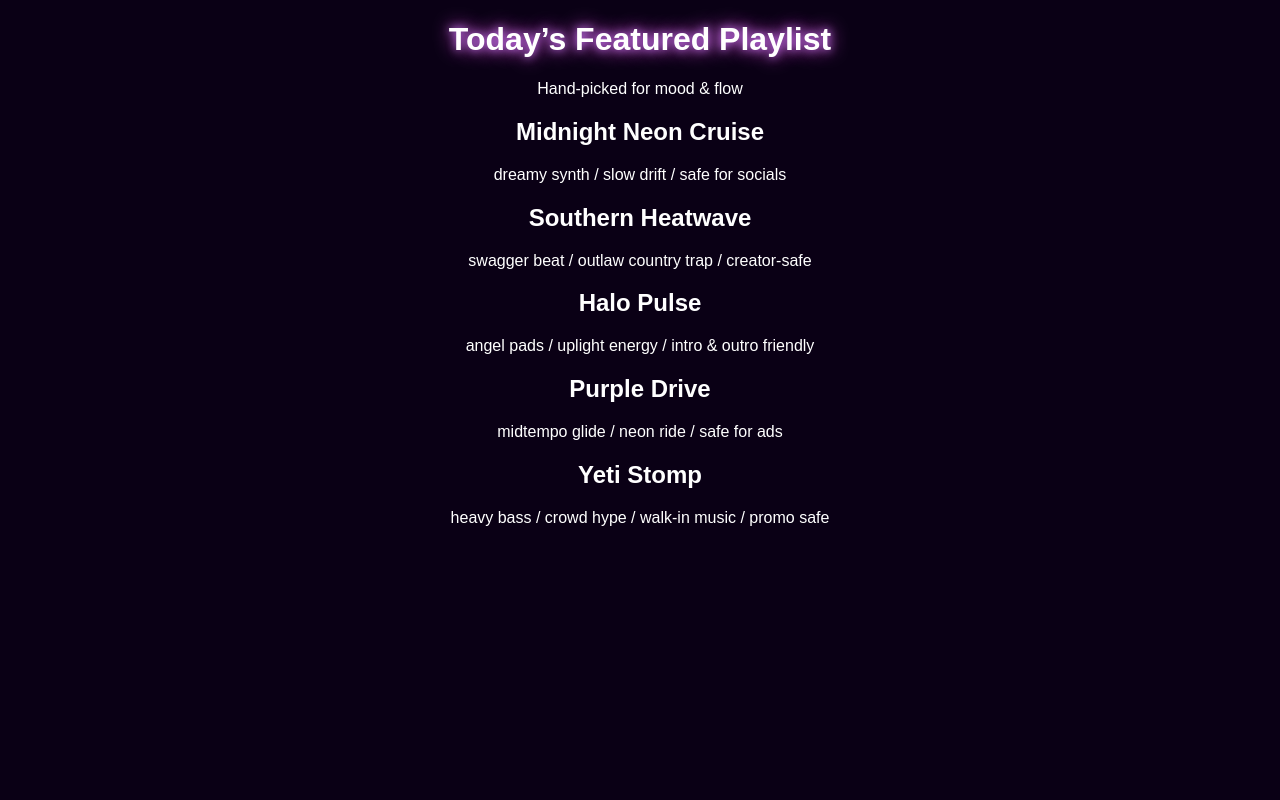
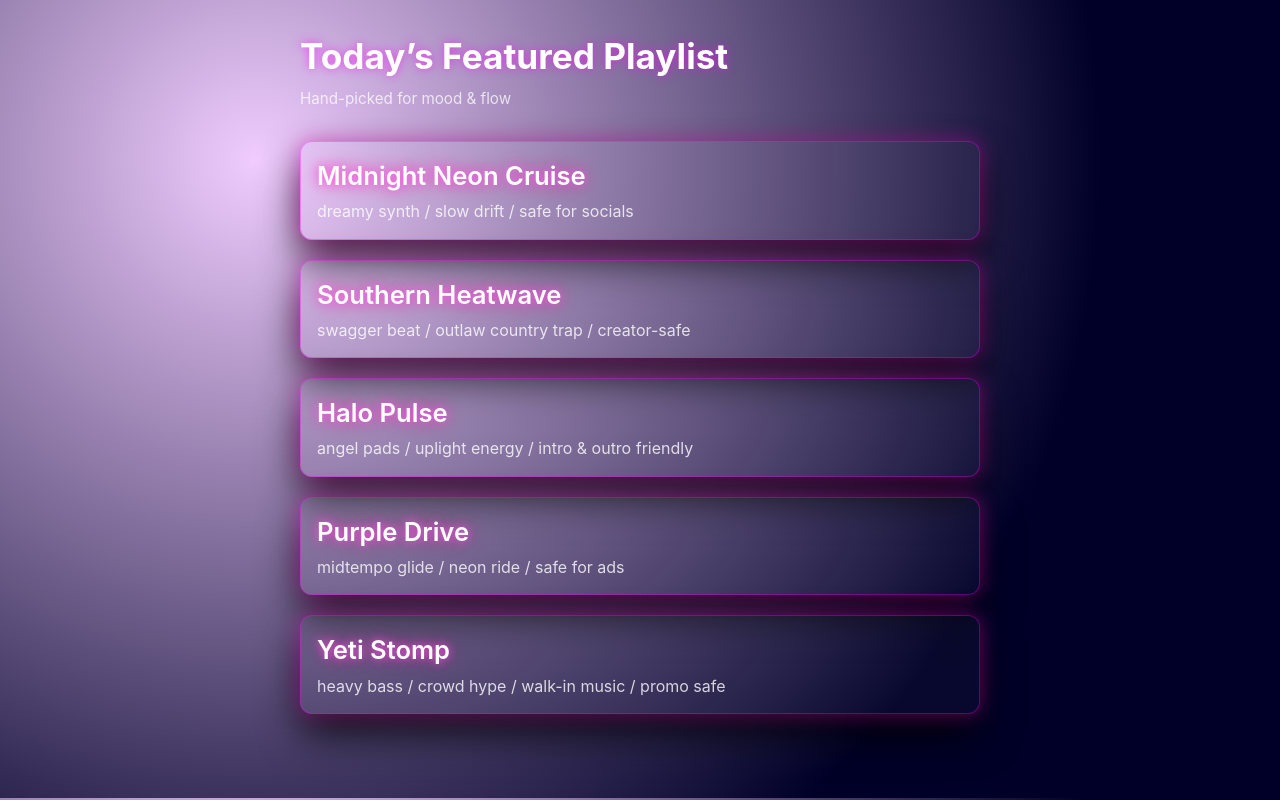
Before and after one commit to timmyjonesusn-netizen/Timmy-wsgi, a Flask app: page / in a window 1280 px wide. Run offline with Flask 3, Linux system fonts and the light colour scheme.

Commit message:
Update style.css

```diff
--- a/static/style.css
+++ b/static/style.css
@@ -1,63 +1,73 @@
+/* Page base */
 body {
-  background-color: #0a0015;
-  color: #fff;
-  font-family: 'Arial', sans-serif;
-  text-align: center;
-  margin: 0;
-  padding: 0;
+    margin: 0;
+    font-family: -apple-system, BlinkMacSystemFont, "Inter", "Helvetica Neue", Arial, sans-serif;
+    background: radial-gradient(circle at 20% 20%, rgba(180,0,255,0.2) 0%, rgba(0,0,40,1) 70%);
+    color: #fff;
+    line-height: 1.4;
+    padding: 2rem 1.25rem 4rem;
 }
 
-.container {
-  max-width: 700px;
-  margin: 60px auto;
-  padding: 30px;
-  background: rgba(60, 0, 90, 0.3);
-  border-radius: 15px;
-  box-shadow: 0 0 25px rgba(255, 0, 255, 0.6);
+/* Layout wrapper */
+.page-wrap {
+    max-width: 680px;
+    margin: 0 auto;
 }
 
-h1 {
-  font-size: 2em;
-  text-shadow: 0 0 10px #d37cff, 0 0 20px #ff66ff;
+/* Header text */
+.headline {
+    font-size: 1.9rem;
+    font-weight: 700;
+    margin: 0 0 .4rem 0;
+    color: #fff;
+    text-shadow: 0 0 10px rgba(255,0,255,0.6);
 }
 
-.tagline {
-  color: #ffccff;
-  font-style: italic;
-  margin-bottom: 25px;
+.subhead {
+    font-size: 0.95rem;
+    font-weight: 400;
+    color: rgba(255,255,255,0.75);
+    margin: 0 0 2rem 0;
 }
 
-.box {
-  background: rgba(255, 255, 255, 0.05);
-  border: 1px solid rgba(255, 200, 255, 0.3);
-  padding: 20px;
-  margin: 15px 0;
-  border-radius: 10px;
-  box-shadow: 0 0 10px rgba(200, 100, 255, 0.3);
+/* Playlist cards */
+.playlist-block {
+    background: rgba(255,255,255,0.03);
+    border: 1px solid rgba(255,0,255,0.35);
+    border-radius: 12px;
+    padding: 1rem 1rem 1rem;
+    margin-bottom: 1.25rem;
+    box-shadow:
+        0 0 20px rgba(255,0,200,0.4),
+        0 20px 40px rgba(0,0,0,0.8);
 }
 
-.box h2 {
-  color: #ffccff;
+/* Playlist title */
+.playlist-name {
+    font-size: 1.4rem;
+    font-weight: 600;
+    margin: 0 0 .4rem 0;
+    color: #fff;
+    text-shadow: 0 0 8px rgba(255,100,255,0.8),
+                 0 0 16px rgba(255,0,140,0.7);
 }
 
-a {
-  color: #ff80ff;
-  text-decoration: none;
+/* Playlist description text */
+.playlist-desc {
+    margin: 0;
+    font-size: 0.95rem;
+    color: rgba(255,255,255,0.8);
 }
 
-a:hover {
-  color: #ffffff;
-  text-shadow: 0 0 8px #ff80ff;
+/* Mobile polish */
+@media (min-width: 480px) {
+    .headline {
+        font-size: 2.2rem;
+    }
+    .playlist-name {
+        font-size: 1.6rem;
+    }
+    .playlist-desc {
+        font-size: 1rem;
+    }
 }
-
-.alert {
-  border: 1px solid #ff99cc;
-  box-shadow: 0 0 15px rgba(255, 150, 200, 0.8);
-  background: rgba(255, 0, 100, 0.1);
-}
-
-footer {
-  margin-top: 20px;
-  font-size: 0.9em;
-  color: #d9a9ff;
-}
```
